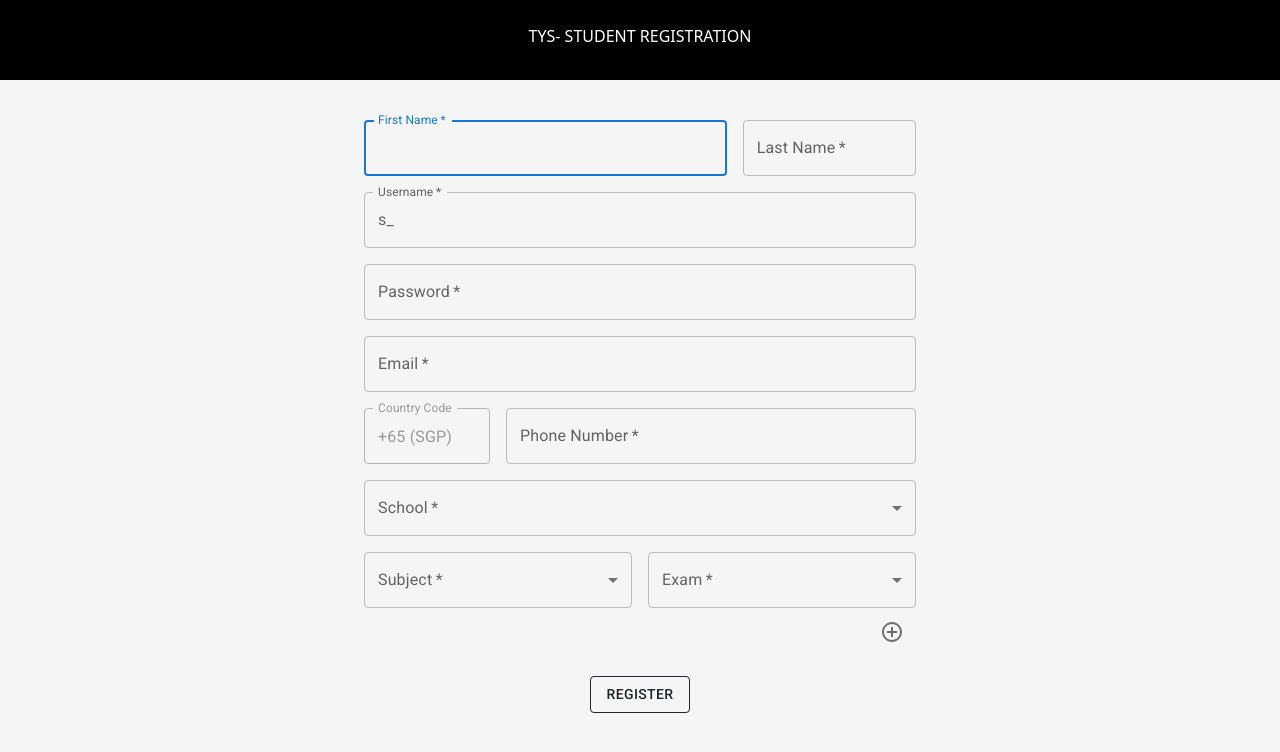
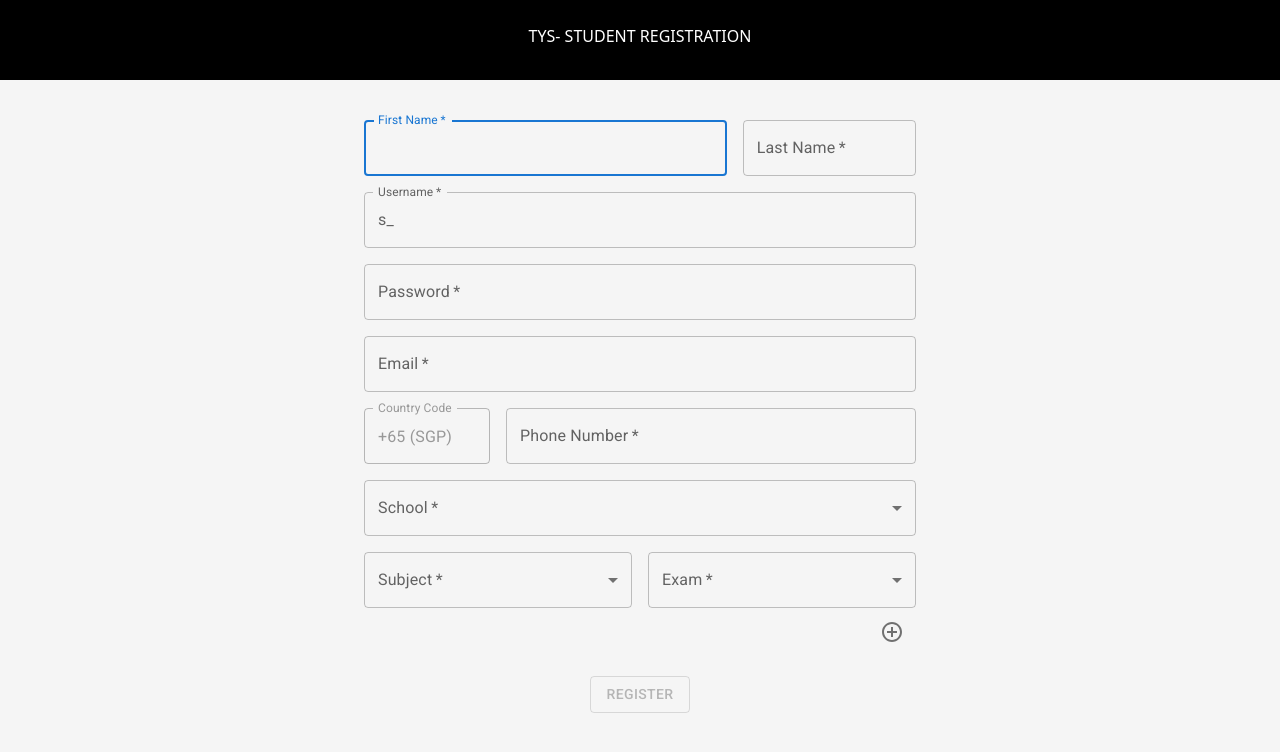
Before and after one commit to lim-Qizhen/tys_frontend, a React (Create React App) app: page /student_register in a window 1280 px wide. Shown: the top 752 px of the page. Built offline with nearby package versions, Linux system fonts and the light colour scheme.

Commit message:
editing based on backend refinements
user creation with jwt done

```diff
--- a/src/components/PaperQuestions.js
+++ b/src/components/PaperQuestions.js
@@ -15,9 +15,9 @@ const PaperQuestions = () => {
   const user = useSelector((state) => state.user);
   const params = useParams();
   const history = useHistory();
-  if (user.accessToken === "") {
-    history.push("/");
-  }
+  // if (user.accessToken === "") {
+  //   history.push("/");
+  // }
   //get the paper questions ordered by question number
   const [questions, setQuestions] = useState([]);
   useEffect(() => {
--- a/src/components/PaperReview.js
+++ b/src/components/PaperReview.js
@@ -21,9 +21,9 @@ const PaperReview = () => {
   const params = useParams();
   const user = useSelector((state) => state.user);
   const history = useHistory();
-  if (user.accessToken === "") {
-    history.push("/");
-  }
+  // if (user.accessToken === "") {
+  //   history.push("/");
+  // }
   console.log(params); //params.paper = paper_id
   //retrieve the score
   const [result, setResult] = useState();
--- a/src/components/Public.js
+++ b/src/components/Public.js
@@ -29,7 +29,7 @@ const Home = () => {
   const handleLogin = async (e) => {
     e.preventDefault();
     if (username[0] === "s") {
-      const res = await axios.post("http://127.0.0.1:8000/students/login/", {
+      const res = await axios.post("http://127.0.0.1:8000/account/login/", {
         username: username,
         password: password,
       });
--- a/src/components/StudentHome.js
+++ b/src/components/StudentHome.js
@@ -19,9 +19,9 @@ import { Link, useHistory } from "react-router-dom";
 const StudentHome = () => {
   const user = useSelector((state) => state.user);
   const history = useHistory();
-  if(user.accessToken === ""){
-    history.push("/")
-  }
+  // if(user.accessToken === ""){
+  //   history.push("/")
+  // }
   const [relevantPapers, setRelevantPapers] = useState([]);
   useEffect(() => {
     axios
--- a/src/components/StudentProfile.js
+++ b/src/components/StudentProfile.js
@@ -6,9 +6,9 @@ import { useHistory } from "react-router-dom";
 const StudentProfile = () => {
   const user = useSelector((state) => state.user);
   const history = useHistory();
-  if (user.accessToken === "") {
-    history.push("/");
-  }
+  // if (user.accessToken === "") {
+  //   history.push("/");
+  // }
   //get user papers scores
   return (
     <>
--- a/src/components/StudentRegister.js
+++ b/src/components/StudentRegister.js
@@ -528,7 +528,7 @@ const StudentRegister = () => {
       user.phone === "" ||
       user.email === "" ||
       user.school === "" ||
-      // user.subjects === [] ||
+      user.subjects === [] ||
       user.password === ""
     );
   };
@@ -551,7 +551,7 @@ const StudentRegister = () => {
     const papers = [];
     for (let i = 0; i < subjects.length; i++) {
       const paper = await axios.get(
-        `http://127.0.0.1:8000/students/papers/${subjects[i]}/${exams[i]}/`
+        `http://127.0.0.1:8000/account/students/papers/${subjects[i]}/${exams[i]}/`
       );
       for (const element of paper.data) {
         papers.push(element);
@@ -566,7 +566,7 @@ const StudentRegister = () => {
     //save exam papers into database
     for (const paper of studentPapers) {
       const savePapers = await axios.post(
-        "http://127.0.0.1:8000/students/papers/",
+        "http://127.0.0.1:8000/account/students/papers/save/",
         {
           username: `s_${user.username}`,
           paper_id: paper,
@@ -715,7 +715,7 @@ const StudentRegister = () => {
         <Grid container justifyContent="center" sx={{ marginTop: "20px" }}>
           <Button
             variant="outlined"
-            // disabled={disableButton}
+            disabled={disableButton}
             onClick={handleSubmit}
             color="inherit"
           >
```
